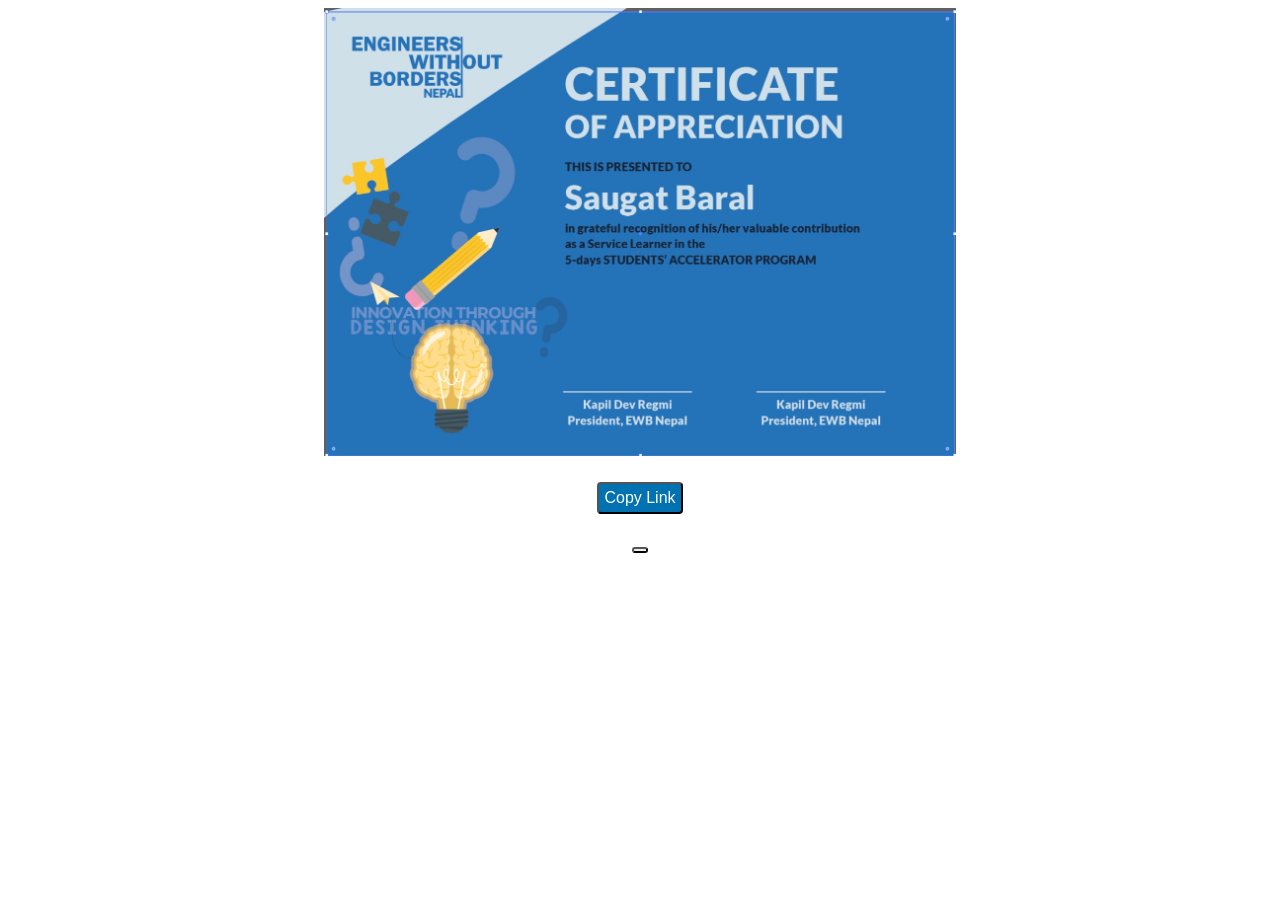
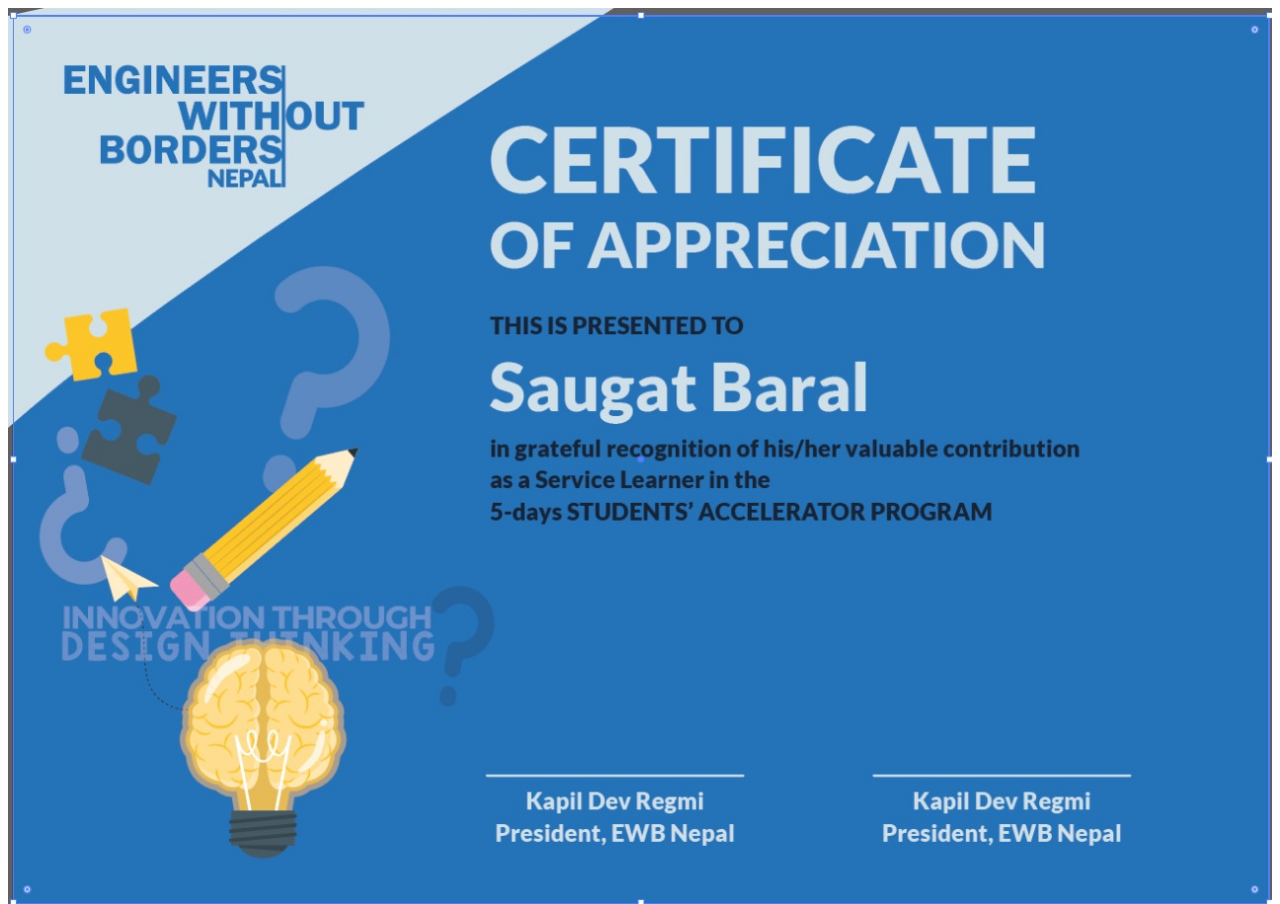
Before and after one commit to 99saugat/99saugat.github.io, a plain HTML site: page index.html in a window 1280 px wide. Shown: the top 904 px of the page. Before the commit the page ends 800 px from the top, so only its background shows below. Drawn offline with Linux system fonts and the light colour scheme.

Commit message:
Update index.html

```diff
--- a/index.html
+++ b/index.html
@@ -21,7 +21,7 @@
 
 <center>
 
-<img style='height: 50%; width: 50%; object-fit: contain' src="https://99saugat.github.io/saugat1.jpeg">
+<img style='height: 100%; width: 100%; object-fit: contain' src="https://99saugat.github.io/saugat1.jpeg">
 
 <br><br>
 
```
